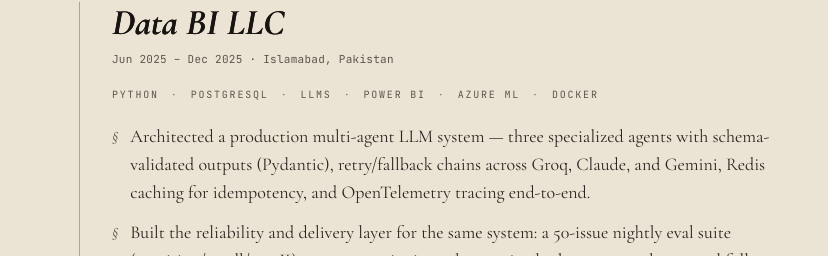
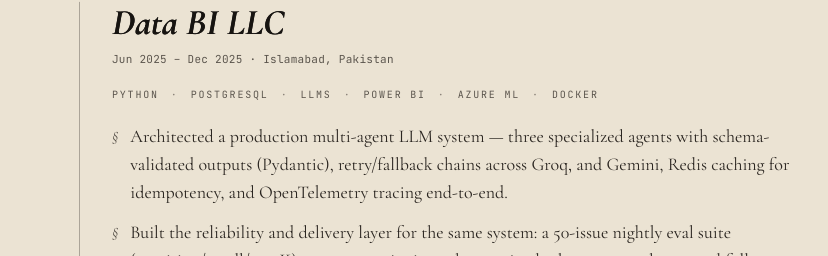
Before and after one commit to SaimMahmoodRamday/portfolio_v1, a React (Vite) app: page / in a window 1280 px wide. Shown: the part 6586-6842 px from the top of the page, without its empty margins (8-836 px from the left). Built offline with nearby package versions, Linux system fonts and the light colour scheme.

Commit message:
a modification to experience section

```diff
--- a/src/components/Experience.jsx
+++ b/src/components/Experience.jsx
@@ -23,7 +23,7 @@
     location: 'Islamabad, Pakistan',
     tags: ['Python', 'PostgreSQL', 'LLMs', 'Power BI', 'Azure ML', 'Docker'],
     bullets: [
-      'Architected a production multi-agent LLM system — three specialized agents with schema-validated outputs (Pydantic), retry/fallback chains across Groq, Claude, and Gemini, Redis caching for idempotency, and OpenTelemetry tracing end-to-end.',
+      'Architected a production multi-agent LLM system — three specialized agents with schema-validated outputs (Pydantic), retry/fallback chains across Groq, and Gemini, Redis caching for idempotency, and OpenTelemetry tracing end-to-end.',
   'Built the reliability and delivery layer for the same system: a 50-issue nightly eval suite (precision/recall/top-K), prompt versioning, a human-in-the-loop approval gate, and full CI/CD via Docker and GitHub Actions.',
       'Prototyped an LLM-powered reporting tool that generates plain-English KPI summaries from Power BI exports — cutting analyst summarization time by ~50% as part of the team\'s broader AI/ML roadmap.',
       'Built an Attendance Intelligence System processing 1,000+ events per refresh; anomaly detection flagged irregular patterns and shift manipulation at ~80% precision on held-out validation data.',
```
